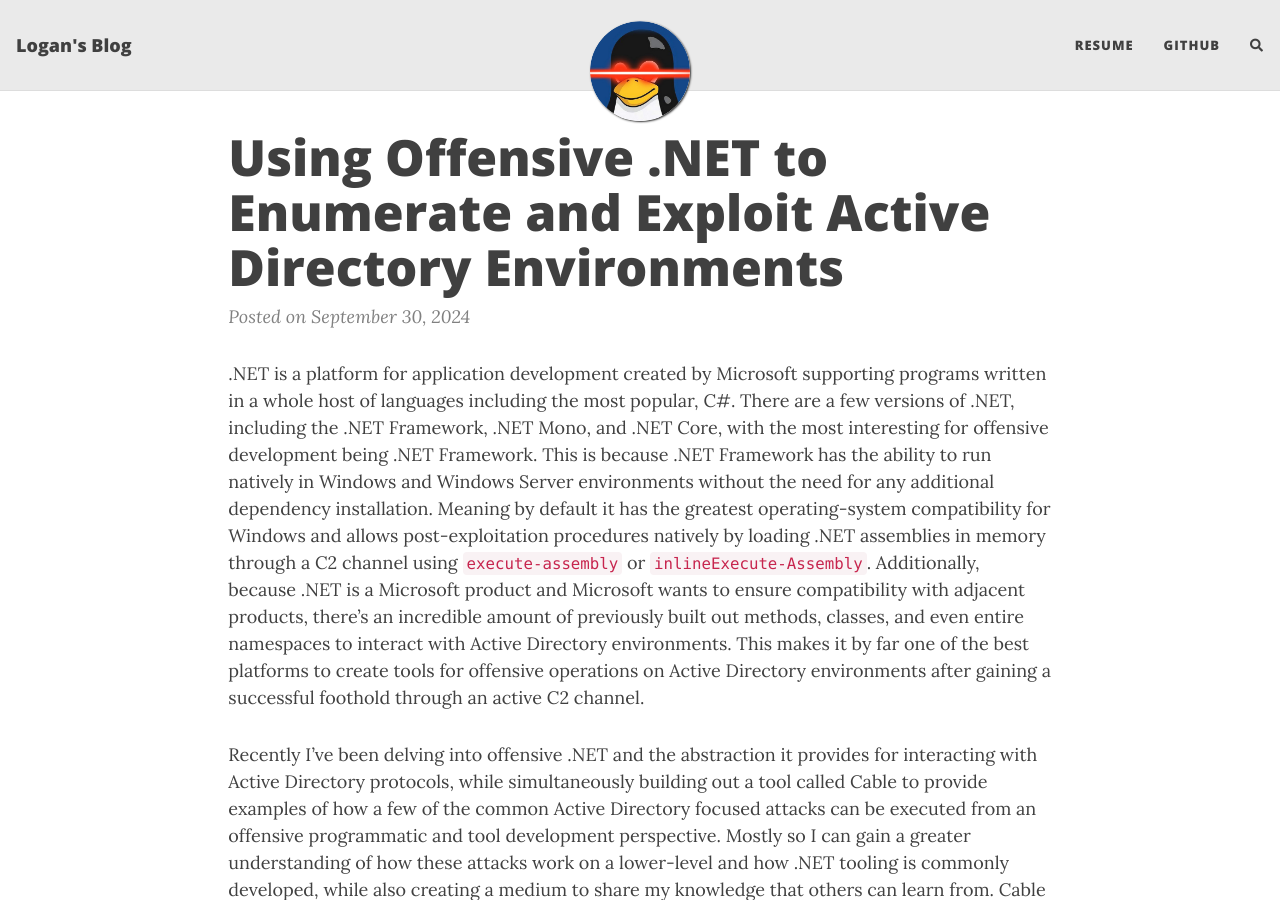
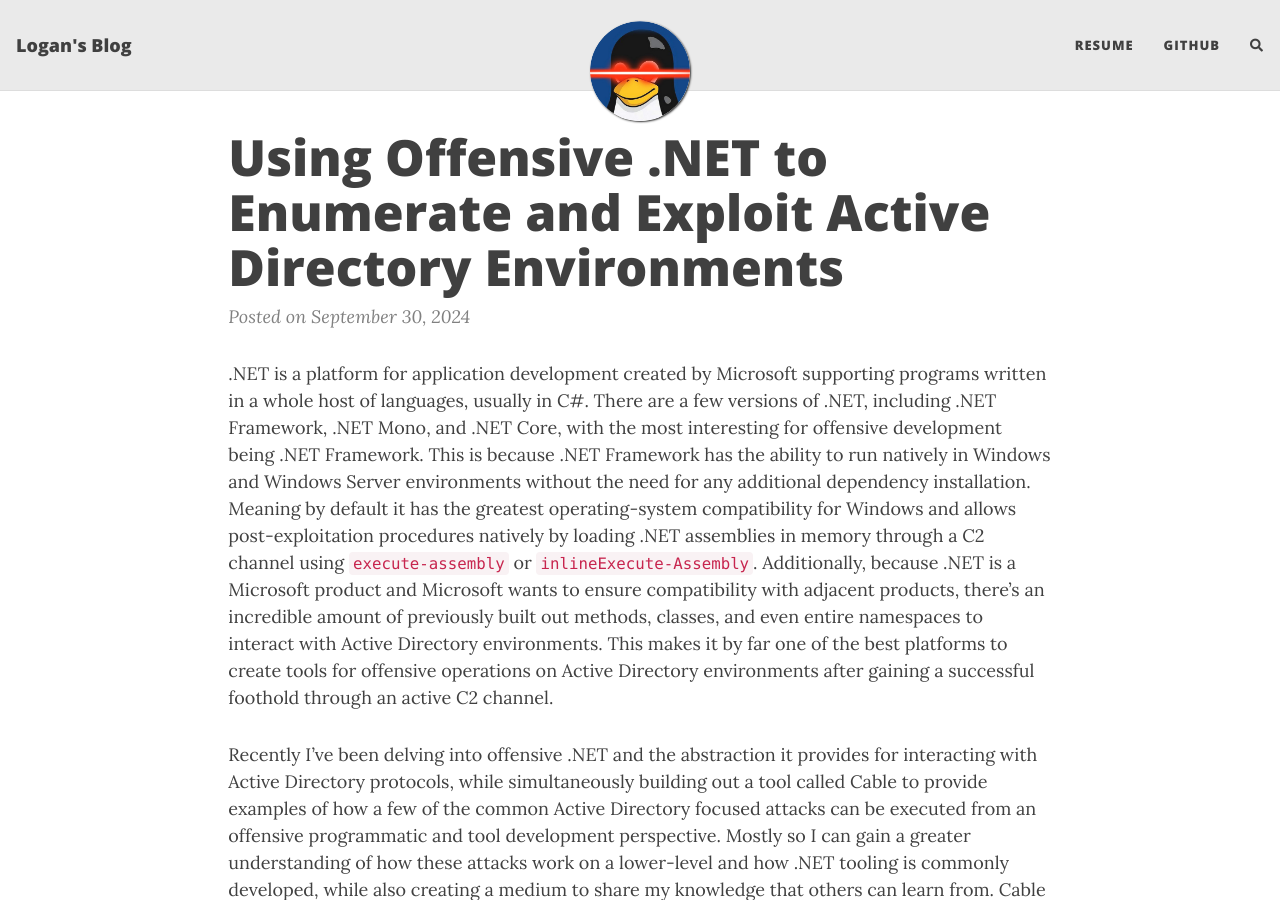
Before and after one commit to logangoins/logangoins.github.io, a Jekyll site: the page built from _posts/2024-9-30-dotnet-AD.md, in a window 1280 px wide and 900 px high. Built offline with Jekyll 4.4.1, drawn with Linux system fonts in a browser that asks for light colours; nearby versions of some CDN libraries; comment, search, counter and statistics services are not loaded.

Commit message:
Fixed some wording

```diff
--- a/_posts/2024-9-30-dotnet-AD.md
+++ b/_posts/2024-9-30-dotnet-AD.md
@@ -6,7 +6,7 @@
 tags: [.NET, Windows, Active Directory]
 ---
 
-.NET is a platform for application development created by Microsoft supporting programs written in a whole host of languages including the most popular, C#. There are a few versions of .NET, including the .NET Framework, .NET Mono, and .NET Core, with the most interesting for offensive development being .NET Framework. This is because .NET Framework has the ability to run natively in Windows and Windows Server environments without the need for any additional dependency installation. Meaning by default it has the greatest operating-system compatibility for Windows and allows post-exploitation procedures natively by loading .NET assemblies in memory through a C2 channel using `execute-assembly` or `inlineExecute-Assembly`. Additionally, because .NET is a Microsoft product and Microsoft wants to ensure compatibility with adjacent products, there's an incredible amount of previously built out methods, classes, and even entire namespaces to interact with Active Directory environments. This makes it by far one of the best platforms to create tools for offensive operations on Active Directory environments after gaining a successful foothold through an active C2 channel.
+.NET is a platform for application development created by Microsoft supporting programs written in a whole host of languages, usually in C#. There are a few versions of .NET, including .NET Framework, .NET Mono, and .NET Core, with the most interesting for offensive development being .NET Framework. This is because .NET Framework has the ability to run natively in Windows and Windows Server environments without the need for any additional dependency installation. Meaning by default it has the greatest operating-system compatibility for Windows and allows post-exploitation procedures natively by loading .NET assemblies in memory through a C2 channel using `execute-assembly` or `inlineExecute-Assembly`. Additionally, because .NET is a Microsoft product and Microsoft wants to ensure compatibility with adjacent products, there's an incredible amount of previously built out methods, classes, and even entire namespaces to interact with Active Directory environments. This makes it by far one of the best platforms to create tools for offensive operations on Active Directory environments after gaining a successful foothold through an active C2 channel.
 
 Recently I've been delving into offensive .NET and the abstraction it provides for interacting with Active Directory protocols, while simultaneously building out a tool called Cable to provide examples of how a few of the common Active Directory focused attacks can be executed from an offensive programmatic and tool development perspective. Mostly so I can gain a greater understanding of how these attacks work on a lower-level and how .NET tooling is commonly developed, while also creating a medium to share my knowledge that others can learn from. Cable can be found on my [Github](https://github.com/logangoins/Cable). Note that all of these techniques showcased are likely not the only way to accomplish these tasks, and are just the way I decided to execute these attacks. I'll be trying to breakdown most of the code into parts for better understanding of the processing occurring.
 
```
